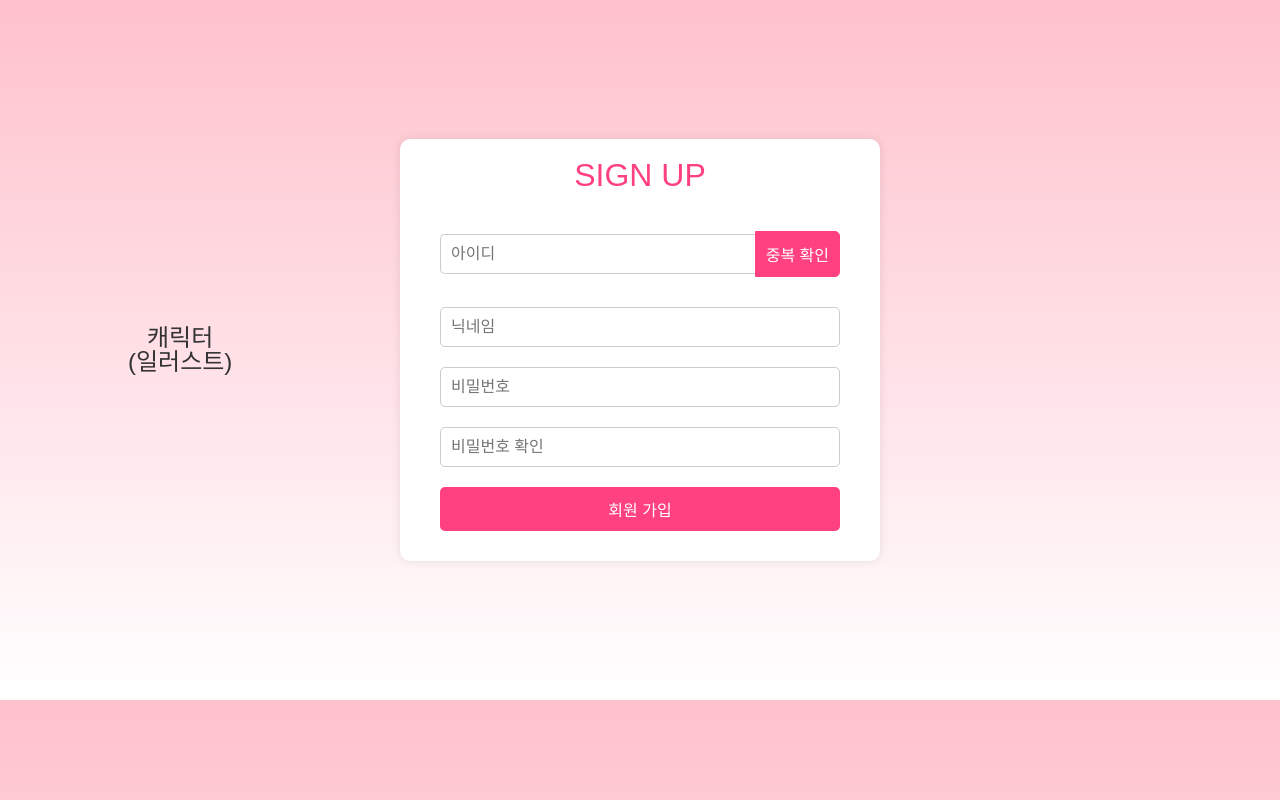
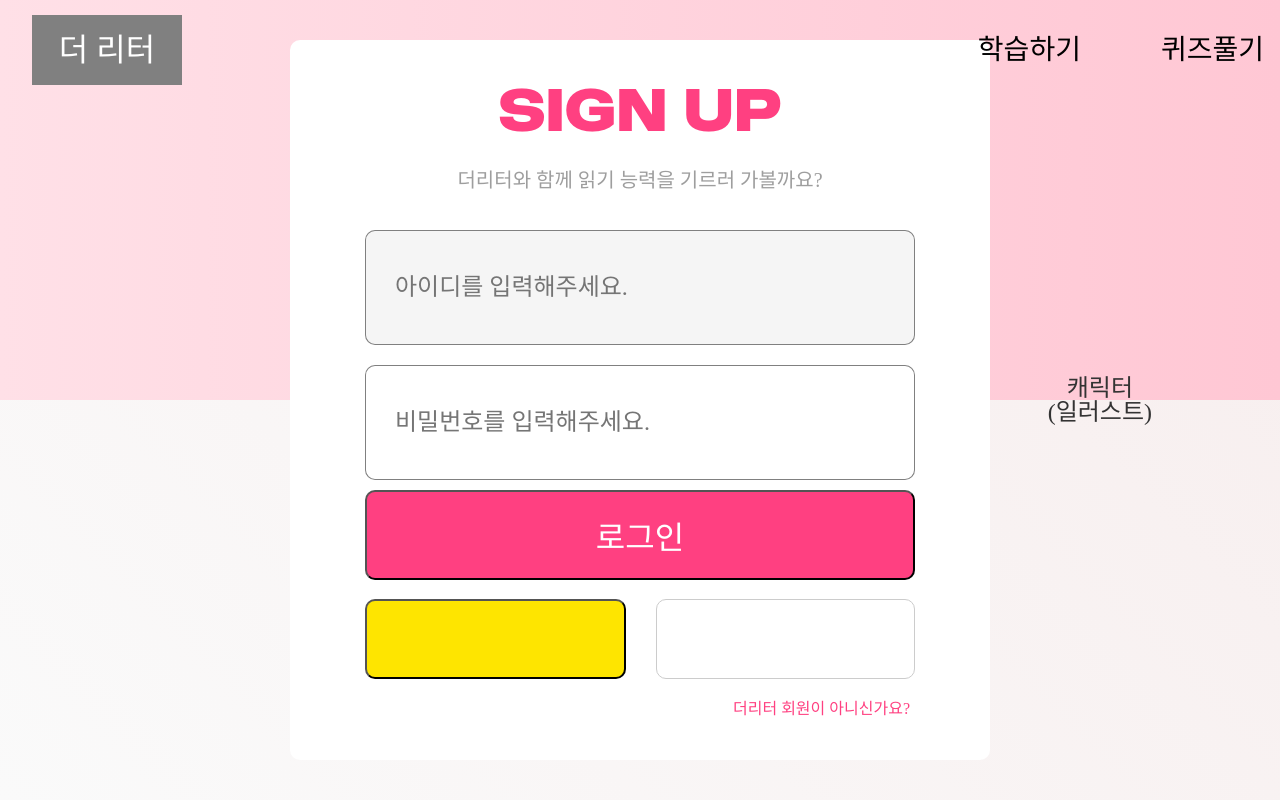
Before and after one commit to qor0530/Hackathon_Team2, a FastAPI app: page /signup in a window 1280 px wide. Run offline with FastAPI, Linux system fonts and the light colour scheme; some web fonts are replaced.

Commit message:
sign up 업데이트

```diff
--- a/static/css/signup.css
+++ b/static/css/signup.css
@@ -1,110 +1,137 @@
 /* styles.css */
 body {
+    background: linear-gradient(45deg, #FAFAFA, #F7EDED);
     margin: 0;
-    font-family: Arial, sans-serif;
-    background: linear-gradient(to bottom, #ffc1cc, #fff);
+}
+
+#background {
+    background: linear-gradient(90deg,#FFE0E7, #FFC7D4);
+    width: 100%;
+    height: 50%;
+    position: absolute;
+    z-index: -1;
 }
 
 .container {
     display: flex;
     justify-content: center;
     align-items: center;
-    height: calc(100vh - 100px);
-    /* footer 높이를 뺀 높이 */
+    height: 100vh;
     position: relative;
 }
 
-.signup-box {
+.login-box {
     background: #fff;
-    padding: 20px 40px;
     border-radius: 10px;
-    box-shadow: 0 0 10px rgba(0, 0, 0, 0.1);
     text-align: center;
-    width: 400px;
-    /* 박스의 너비 조정 */
+    width: 700px;
+    height: 720px;
 }
 
-.signup-box h1 {
-    font-size: 2em;
+.login-box h1 {
     color: #ff4081;
-    margin-bottom: 10px;
+    font-family: 'Moderniz';
+    margin-bottom: 30px;
+    margin-top: 50px;
+    font-size: 50px;
 }
 
-.signup-box form {
+.login-box p {
+    color: #9E9E9E;
+    font-size: 20px;
+    margin-bottom: 30px;
+    font-family: 'Pretendard-Semibold';
+}
+
+.login-box form {
     display: flex;
     flex-direction: column;
     margin-top: 20px;
+    justify-content: center;
+    align-items: center;
 }
 
-.signup-box input {
-    padding: 10px;
+.login-box input {
     margin: 10px 0;
-    border: 1px solid #ccc;
-    border-radius: 5px;
-    font-size: 1em;
-    box-sizing: border-box;
-    /* 패딩과 보더를 포함한 전체 크기 계산 */
+    border-radius: 10px;
+    font-size: 24px;
+    border: 0;
+    padding: 30px;
+    width: 490px;
+    font-family: 'Pretendard-Medium';
+    height: 55px;
 }
+.id-input {
+    box-shadow: 0 0 0 1px gray inset;
+    background-color: #F5F5F5;
+}
+.password-input {
+    box-shadow: 0 0 0 1px gray inset;
 
-.signup-box button {
-    padding: 10px;
-    margin: 10px 0;
-    border: none;
-    border-radius: 5px;
-    font-size: 1em;
+}
+.login-box button {
+    border-radius: 10px;
     color: #fff;
     background: #ff4081;
     cursor: pointer;
+    font-family: 'Pretendard-Semibold';
+    margin-bottom: 19px;
 }
 
-.input-group {
-    display: flex;
-    align-items: center;
-    margin: 10px 0;
+#login-btn{
+    width: 550px;
+    height: 90px;
+    font-size: 32px;
 }
 
-.input-group input {
-    flex: 1;
-    border-top-right-radius: 0;
-    border-bottom-right-radius: 0;
-    border-right: none;
-    box-sizing: border-box;
-    /* 패딩과 보더를 포함한 전체 크기 계산 */
+.additional-submit {
+    display: flex;
+    justify-content: space-between;
 }
 
-.input-group .check-button {
-    border-top-left-radius: 0;
-    border-bottom-left-radius: 0;
+.additional-submit .yellow-box {
+    background-color:#FEE500;
+    flex: 1;
+    border-radius: 10px;
+    width: 260px;
+    height: 80px;
+    margin-right: 15px;
+    cursor: pointer;
+}
+
+.additional-submit .white-box {
+    background-color: #fff;
+    border: 1px solid #ccc;
+    flex: 1;
+    border-radius: 10px;
+    width: 260px;
+    height: 80px;
+    cursor: pointer;
+    margin-left: 15px;
+}
+
+.login-box .register-button {
     background: #ff4081;
-    border: 1px solid #ff4081;
     color: #fff;
-    cursor: pointer;
-    padding: 10px;
-    font-size: 1em;
-    box-sizing: border-box;
-    /* 패딩과 보더를 포함한 전체 크기 계산 */
+}
+
+.login-box .login-button {
+    background: #ffc1cc;
+    color: #fff;
+}
+
+.login-box .not-member {
+    color: #ff4081;
+    margin-top: 3px;
+    text-align: right;
+    padding-right: 80px;
+    font-size: 16px;
 }
 
 .illustration {
     position: absolute;
-    left: 10%;
+    right: 10%;
     text-align: center;
     color: #333;
     font-size: 1.5em;
 }
-
-footer {
-    background: #333;
-    color: #fff;
-    text-align: center;
-    padding: 10px 0;
-    position: absolute;
-    bottom: 0;
-    width: 100%;
-    box-sizing: border-box;
-    /* 패딩을 포함한 전체 크기 계산 */
-}
-
-footer p {
-    margin: 5px 0;
-}
--- a/templates/signup.html
+++ b/templates/signup.html
@@ -27,19 +27,23 @@
     <!-------------------------------------------------------------------------->
   </head>
     <body>
+      <div id="background"></div>
+      {% include "header.html" %}
       <div class="container">
-      <div class="signup-box">
+        <div class="login-box">
           <h1>SIGN UP</h1>
+          <p>더리터와 함께 읽기 능력을 기르러 가볼까요?</p>
           <form>
-          <div class="input-group">
-            <input type="text" placeholder="아이디" />
-            <button type="button" class="check-button">중복 확인</button>
+            <input class="id-input" type="text" placeholder="아이디를 입력해주세요." />
+            <input class="password-input" type="password" placeholder="비밀번호를 입력해주세요." />
+            <button id="login-btn"type="submit">로그인</button>
+            <div class="additional-submit">
+              <button class="yellow-box"></button>
+              <button class="white-box"></button>
             </div>
-          <input type="text" placeholder="닉네임" />
-          <input type="password" placeholder="비밀번호" />
-          <input type="password" placeholder="비밀번호 확인" />
-          <button type="submit">회원 가입</button>
           </form>
+          <div class="register-box"></div>
+          <p class="not-member">더리터 회원이 아니신가요?</p>
         </div>
         <div class="illustration">
           <p>캐릭터<br />(일러스트)</p>
```
Lines whose indentation alone changed are shown as unchanged.
